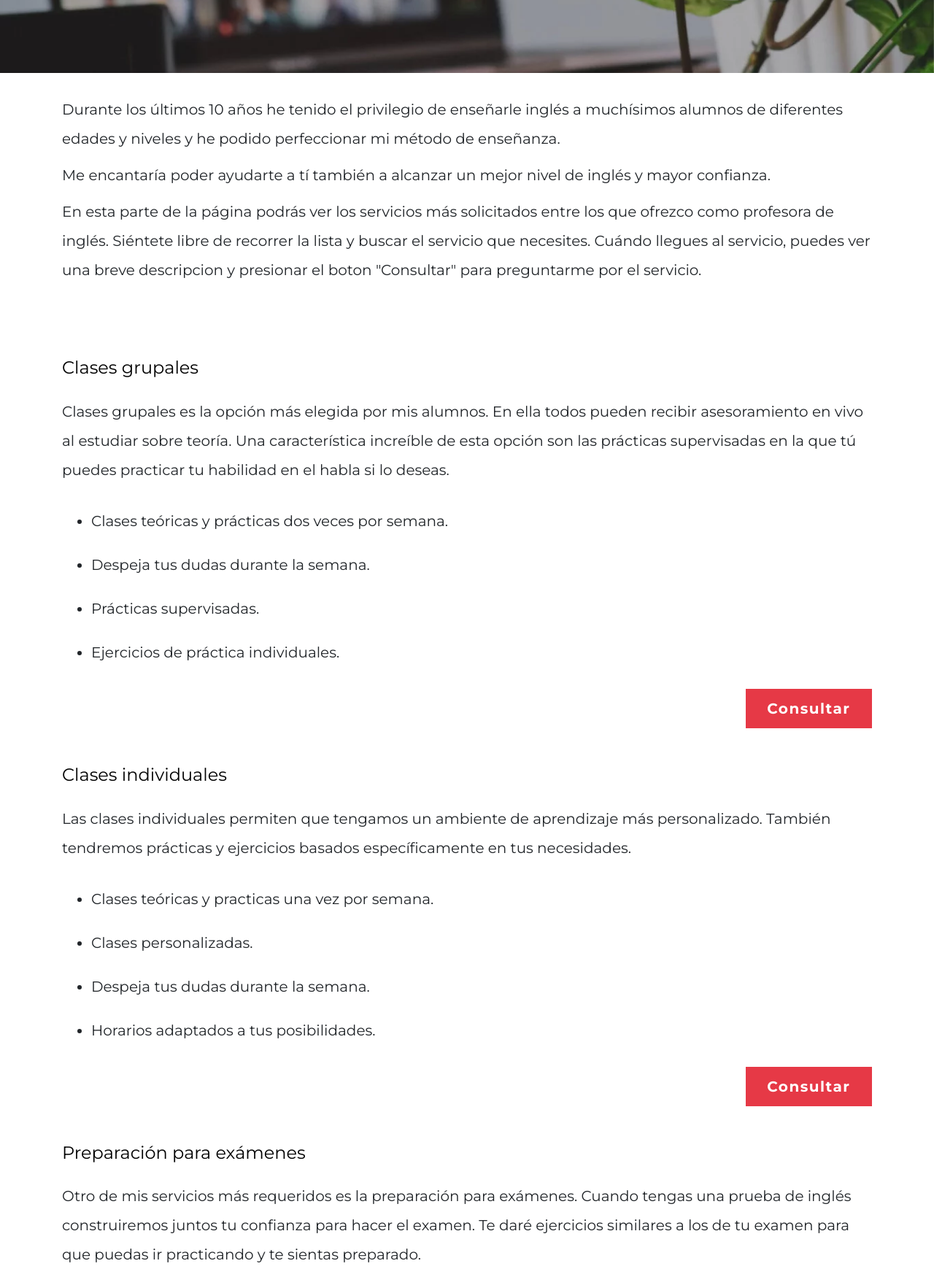
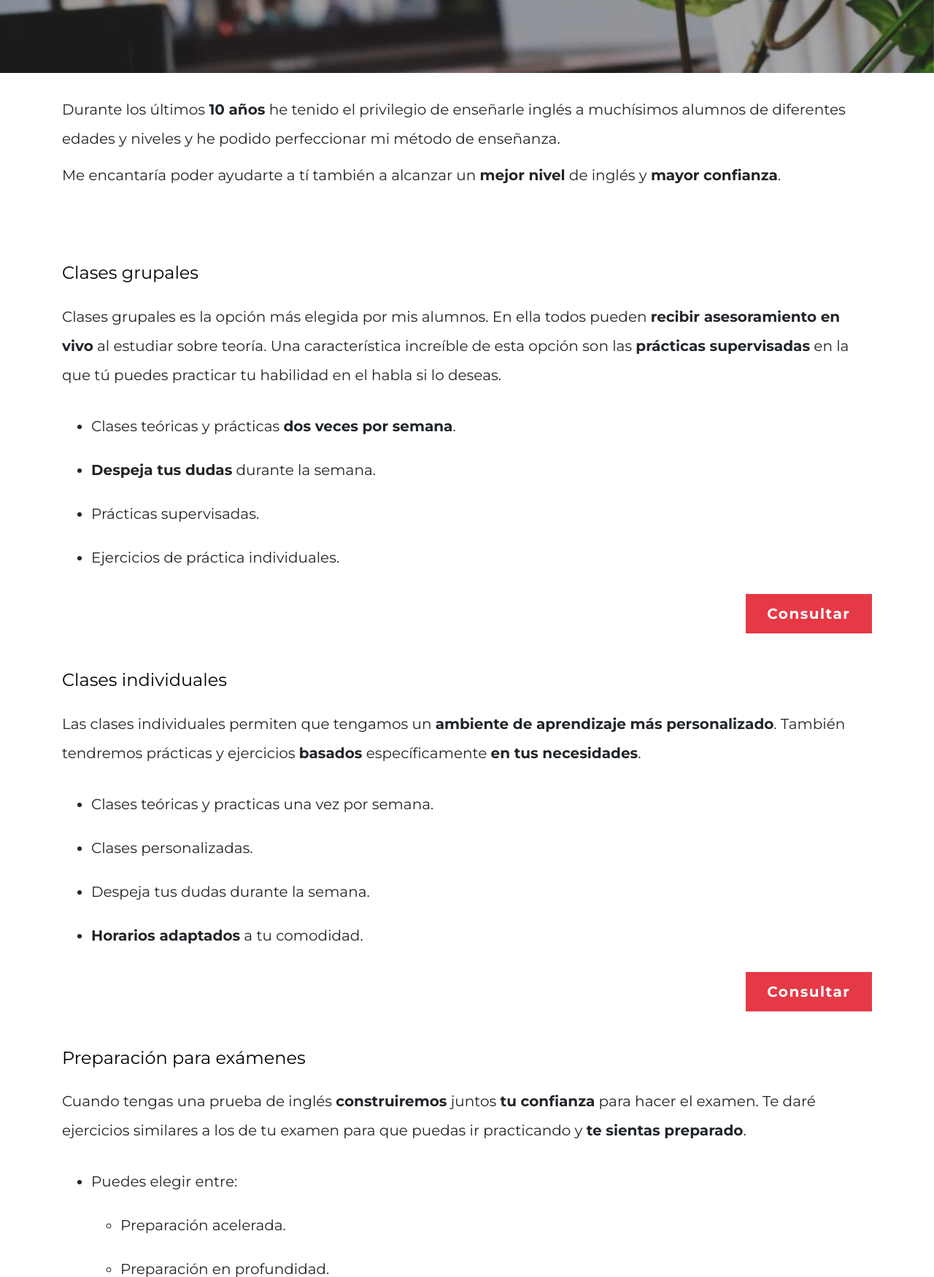
Before and after one commit to santiagopintus/inglesConAilu, a website: page pages/servicios.html in a window 1280 px wide. Shown: the part 700-2450 px from the top of the page at 73% size. Drawn offline with nearby package versions, Linux system fonts and the light colour scheme.

Commit message:
Borré algo de texto y resalté palabras para romper los bloques de texto

```diff
--- a/pages/servicios.html
+++ b/pages/servicios.html
@@ -103,10 +103,9 @@
 
     <!-- Inicio Contenido -->
     <main class="container mt-5">
-        <p data-aos="fade-up" data-aos-duration="1000">Durante los últimos 10 años he tenido el privilegio de enseñarle inglés a muchísimos alumnos de diferentes edades y niveles y he podido perfeccionar mi método de enseñanza.
+        <p data-aos="fade-up" data-aos-duration="1000">Durante los últimos <b>10 años</b> he tenido el privilegio de enseñarle inglés a muchísimos alumnos de diferentes edades y niveles y he podido perfeccionar mi método de enseñanza.
         </p>
-        <p data-aos="fade-up" data-aos-duration="1000">Me encantaría poder ayudarte a tí también a alcanzar un mejor nivel de inglés y mayor confianza.</p>
-        <p data-aos="fade-up" data-aos-duration="1000">En esta parte de la página podrás ver los servicios más solicitados entre los que ofrezco como profesora de inglés. Siéntete libre de recorrer la lista y buscar el servicio que necesites. Cuándo llegues al servicio, puedes ver una breve descripcion y presionar el boton "Consultar" para preguntarme por el servicio.</p>
+        <p data-aos="fade-up" data-aos-duration="1000">Me encantaría poder ayudarte a tí también a alcanzar un <b>mejor nivel</b> de inglés y <b>mayor confianza</b>.</p>
 
         <!-- Todos los servicios -->
 
@@ -114,11 +113,11 @@
         <section class="seccion--secundaria">
             <h2 data-aos="fade-up" data-aos-duration="1000" class="seccion__titulo--secundario">Clases grupales</h2>
             <p data-aos="fade-up" data-aos-duration="1000">
-                Clases grupales es la opción más elegida por mis alumnos. En ella todos pueden recibir asesoramiento en vivo al estudiar sobre teoría. Una característica increíble de esta opción son las prácticas supervisadas en la que tú puedes practicar tu habilidad en el habla si lo deseas.
+                Clases grupales es la opción más elegida por mis alumnos. En ella todos pueden <b>recibir asesoramiento en vivo</b> al estudiar sobre teoría. Una característica increíble de esta opción son las <b>prácticas supervisadas</b> en la que tú puedes practicar tu habilidad en el habla si lo deseas.
             </p>
             <ul class="seccion__lista" data-aos="fade-up" data-aos-duration="1000">
-                <li>Clases teóricas y prácticas dos veces por semana.</li>
-                <li>Despeja tus dudas durante la semana.</li>
+                <li>Clases teóricas y prácticas <b>dos veces por semana</b>.</li>
+                <li><b>Despeja tus dudas</b> durante la semana.</li>
                 <li>Prácticas supervisadas.</li>
                 <li>Ejercicios de práctica individuales.</li>
             </ul>
@@ -129,13 +128,13 @@
         <section class="seccion">
             <h2 data-aos="fade-up" data-aos-duration="1000" class="seccion__titulo--secundario">Clases individuales</h2>
             <p data-aos="fade-up" data-aos-duration="1000">
-                Las clases individuales permiten que tengamos un ambiente de aprendizaje más personalizado. También tendremos prácticas y ejercicios basados específicamente en tus necesidades.
+                Las clases individuales permiten que tengamos un <b>ambiente de aprendizaje más personalizado</b>. También tendremos prácticas y ejercicios <b>basados</b> específicamente <b>en tus necesidades</b>.
             </p>
             <ul class="seccion__lista" data-aos="fade-up" data-aos-duration="1000">
                 <li>Clases teóricas y practicas una vez por semana.</li>
                 <li>Clases personalizadas.</li>
                 <li>Despeja tus dudas durante la semana.</li>
-                <li>Horarios adaptados a tus posibilidades.</li>
+                <li><b>Horarios adaptados</b> a tu comodidad.</li>
             </ul>
             <a data-aos="fade-up" data-aos-duration="1000" href="contacto.html" class="btn-primary">Consultar</a>
         </section>
@@ -144,7 +143,7 @@
         <section class="seccion">
             <h2 data-aos="fade-up" data-aos-duration="1000" class="seccion__titulo--secundario">Preparación para exámenes</h2>
             <p data-aos="fade-up" data-aos-duration="1000">
-                Otro de mis servicios más requeridos es la preparación para exámenes. Cuando tengas una prueba de inglés construiremos juntos tu confianza para hacer el examen. Te daré ejercicios similares a los de tu examen para que puedas ir practicando y te sientas preparado.
+                Cuando tengas una prueba de inglés <b>construiremos</b> juntos <b>tu confianza</b> para hacer el examen. Te daré ejercicios similares a los de tu examen para que puedas ir practicando y <b>te sientas preparado</b>.
             </p>
             <ul class="seccion__lista" data-aos="fade-up" data-aos-duration="1000">
                 <li>Puedes elegir entre:
@@ -155,7 +154,7 @@
                 </li>
                 <li>Consultas 6 días a la semana.</li>
                 <li>Videollamadas dos veces por semana.</li>
-                <li>Ejercicios adaptados a tu examen.</li>
+                <li><b>Ejercicios adaptados</b> a tu examen.</li>
             </ul>
             <a data-aos="fade-up" data-aos-duration="1000" href="contacto.html" class="btn-primary">Consultar</a>
         </section>
```
Also changed, not shown: index.html (+2 -2 lines), pages/materiales.html (+1 -4 lines), assets/img/hello-i-m-nik-z1d-LP8sjuI-unsplash.jpg (added).
